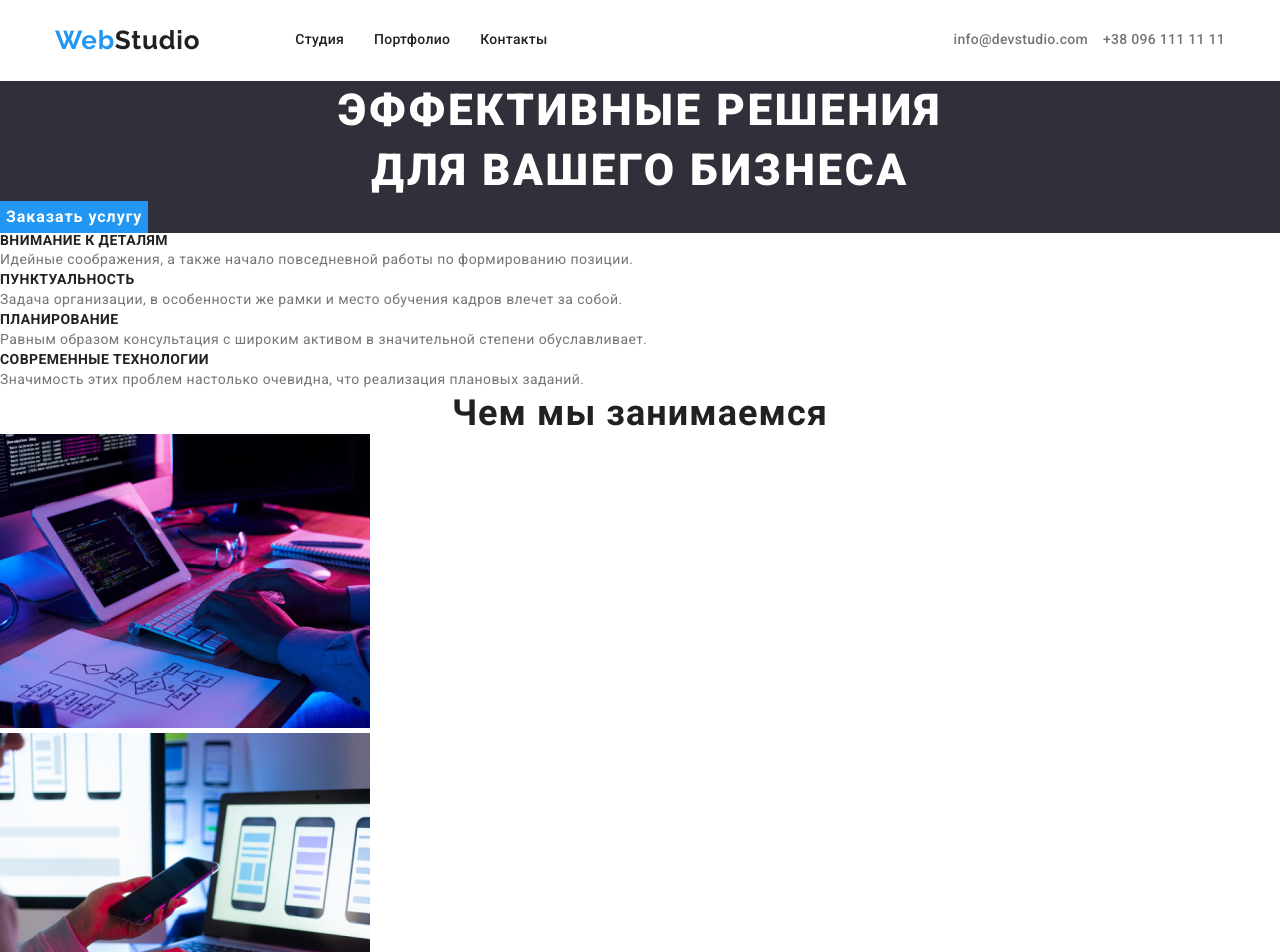
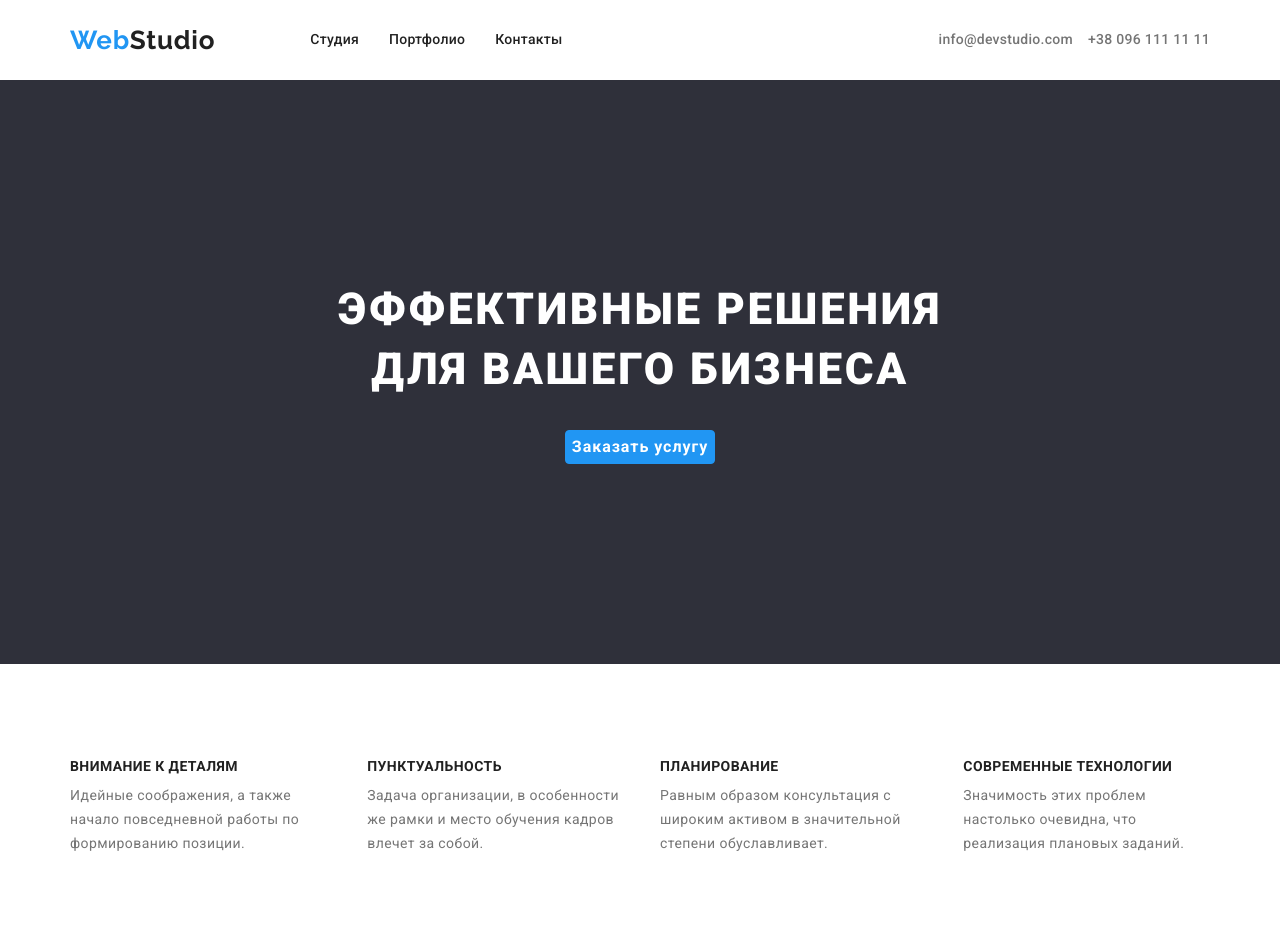
Before and after one commit to GuzOleg/goit-markup-hw-03, a plain HTML site: page index.html in a window 1280 px wide. Shown: the top 952 px of the page. Drawn offline with nearby package versions, Linux system fonts and the light colour scheme.

Commit message:
Add Flex and Geometry

```diff
--- a/css/style.css
+++ b/css/style.css
@@ -36,17 +36,15 @@ section {
 }
 
 .container {
-  width: 1200px;
+  width: 1170px;
+  margin: 0 auto;
   padding-left: 15px;
   padding-right: 15px;
-  margin: 0 auto;
-  padding-top: 25px;
-  padding-bottom: 25px;
 }
 
 /* ------- Скрыть H1 ------- */
 .title-hiden {
-  display:none;
+  display: none;
 }
 /* ------- Работа со ссылками ------- */
 .link {
@@ -91,6 +89,7 @@ section {
 .header-container {
   display: flex;
   align-items: center;
+  justify-content: space-between;
 }
 
 .navig {
@@ -101,8 +100,14 @@ section {
   color: var(--title-color);
 }
 
+.navig-item {
+  padding-top: 32px;
+  padding-bottom: 32px;
+}
+
 .navig-item:not(:last-child) {
   margin-right: 30px;
+
 }
 .navig:hover {
   color: var(--item-on);
@@ -115,7 +120,7 @@ section {
 }
 
 /* ------- Заказ услуг ------- */
-.title-services {
+.title-hero {
   font-weight: 900;
   font-size: 44px;
   line-height: 1.36;
@@ -123,11 +128,16 @@ section {
   letter-spacing: 0.06em;
   text-transform: uppercase;
   color: var(--item-off);
+  margin-bottom: 30px;
 }
-.bg-service {
+.bg-hero {
   background: var(--section-bg);
+  padding-bottom: 200px;
+  padding-top: 200px;
+  text-align: center;
+  margin-bottom: 95px;
 }
-.button-service {
+.button-hero {
   font-family: inherit;
   font-weight: 700;
   font-size: 16px;
@@ -137,7 +147,14 @@ section {
   color: var(--item-off);
   background-color: var(--item-on);
   cursor: pointer;
-  border-width: 0;
+  min-width: 200;
+  min-height: 50;
+  border: 1px solid var(--item-on);
+  border-radius: 4px;
+
+}
+.hero {
+  display: flexbox;
 }
 
 /* ------- Ценности ------- */
@@ -148,11 +165,25 @@ section {
   letter-spacing: 0.03em;
   text-transform: uppercase;
   color: var(--title-color);
+  margin-bottom: 10px;
+
 }
 .values-text {
   font-size: 14px;
   line-height: 1.71;
   letter-spacing: 0.03em;
+}
+.values-box {
+  display: flex;
+  justify-content: space-between;
+  margin-bottom: 95px;
+}
+.values-box .list {
+  display: flex;
+  justify-content: space-between;
+}
+.values-box li:not(:last-child) {
+  margin: 0 30px 0 0;
 }
 
 /* ------- Заголовки секций ------- */
@@ -163,6 +194,14 @@ section {
   text-align: center;
   letter-spacing: 0.03em;
   color: var(--title-color);
+  margin-bottom: 50px;
+}
+
+/* ------- Whay we doing -------- */
+.wedoing-box {
+  display: flex;
+  justify-content: space-between;
+  margin-bottom: 95px;
 }
 
 /* ------- Члены команды ------- */
@@ -179,6 +218,26 @@ section {
   line-height: 1.19;
   text-align: center;
   letter-spacing: 0.03em;
+}
+.bg-member {
+ background-color: var(--bt-background);
+ padding: 95px 0 95px 0;
+}
+
+.team-box {
+  display: flex;
+  justify-content: space-between;
+}
+.team-box li {
+  background-color: var(--item-off);
+  box-shadow: 0px 1px 3px rgba(0, 0, 0, 0.12), 0px 1px 1px rgba(0, 0, 0, 0.14), 0px 2px 1px rgba(0, 0, 0, 0.2);
+  border-radius: 0px 0px 4px 4px;
+}
+.team-box img, p {
+  margin-bottom: 30px;
+}
+.team-box h3 {
+  margin-bottom: 10px;
 }
 
 /* ------- Портфолио ------- */
@@ -217,8 +276,20 @@ section {
 /* ------- Оформление футера ------- */
 footer .logo,
 footer .logo:hover {
-    color:var(--item-off)
+  color:var(--item-off);
 }
+.logo-bottom {
+  margin-bottom: 20px;
+}
+
+.bg-footer {
+  background: var(--section-bg);
+  padding: 60px 0 60px 0;
+}
+.contact-box {
+  display: flexbox;
+}
+
 .location {
   font-size: 14px;
   line-height: 1.71;
--- a/index.html
+++ b/index.html
@@ -15,14 +15,15 @@
     <link rel="stylesheet" href="./css/style.css">
   </head>
   <body>
+    <!-- Секция меню навигации -->
     <header class="navig">
-      <div class="container header-container">
+      <div class="header-container container">
         <nav class="heder-navigation">
           <a href="./index.html" class="logo link" lang="en"><span>Web</span>Studio</a>
           <ul class="list header-list">
-            <li class="navig-item"><a href="./index.html" class="link">Студия</a></li>
-            <li class="navig-item"><a href="./portfolio.html" class="link">Портфолио</a></li>
-            <li class="navig-item"><a href="" class="link ">Контакты</a></li>
+            <li class="navig-item"><a href="./index.html" class="link navig-item">Студия</a></li>
+            <li class="navig-item"><a href="./portfolio.html" class="link navig-item">Портфолио</a></li>
+            <li class="navig-item"><a href="" class="link navig-item">Контакты</a></li>
           </ul>
         </nav>
         <!--Секция "Связаться"-->
@@ -33,16 +34,16 @@
       </div>
     </header>
     <main>
-      <!--Секция "Заказ услуги"-->
-      <div class="bg-service">
-        <h1 class="title-services">
-          Эффективные решения<br />для вашего бизнеса
-        </h1>
-        <button type="button" class="button-service">Заказать услугу</button>
+      <!-- Секция "Заказ услуги"-->
+      <div class="bg-hero">
+        <div class="container hero">
+          <h1 class="title-hero">Эффективные решения<br />для вашего бизнеса</h1>
+          <button type="button" class="button-hero">Заказать услугу</button>
         </div>
-      <div>
-        <!--Секция "Ценности"-->
+      </div>
+      <!-- Секция "Ценности"-->
         <section>
+          <div class="values-box container">
             <ul class="list">
               <li>
                 <h3 class="sect-values">Внимание к деталям</h3>
@@ -73,31 +74,30 @@
                 </p>
               </li>
             </ul>
+          </div>
         </section>
-        <!--Секция "Чем мы занимаемся"-->
+        <!-- Секция "Чем мы занимаемся"-->
         <section>
+          <div class="container">
             <h2 class="title-sections">Чем мы занимаемся</h2>
-          <ul class="list">
+            <ul class="list wedoing-box">
               <li>
                 <img src="./img/ocup1.jpg" width="370" alt="Коддинг алгоритма" />
               </li>
               <li>
-              <img
-                src="./img/ocup2.jpg"
-                width="370"
-                alt="Дизайн мобильного приложения"
-              />
+                <img src="./img/ocup2.jpg" width="370" alt="Дизайн мобильного приложения"/>
               </li>
               <li>
                 <img src="./img/ocup3.jpg" width="370" alt="Палитра цветов" />
               </li>
             </ul>
+          </div>
         </section>
-      </div>
       <!--Секция "Наша команда"-->
-      <section >
+      <section class="bg-member">
+        <div class="container">
           <h2 class="title-sections">Наша команда</h2>
-        <ul class="list">
+          <ul class="list team-box">
             <li>
               <div>
                 <img src="./img/member1.jpg" width="270" alt="Product Designer" />
@@ -131,20 +131,20 @@
               </div>
             </li>
           </ul>
+      </div>
       </section>
     </main>
     <!--Контакты-->
-    <footer class="bg-service">
-      <a href="./index.html" class="logo link" lang="en"><span>Web</span>Studio</a>
+    <footer class="bg-footer">
+      <div class="container contact-box">
+        <div class="logo-bottom"><a href="./index.html" class="logo link"><span>Web</span>Studio</a></div>
         <address>
-        <a
-          href="https://goo.gl/maps/bTtq3ChXj4JMNCNS8"
-          rel="noopener noreferrer"
-          target="_blank" class="location">г. Киев, пр-т Леси Украинки, 26
-        </a><br />
+            <a href="https://goo.gl/maps/bTtq3ChXj4JMNCNS8" rel="noopener noreferrer"
+                target="_blank" class="location">г. Киев, пр-т Леси Украинки, 26</a><br />
             <a href="mailto:info@devstudio.com" rel="noopener noreferrer" class="link">info@example.com</a><br />
             <a href="tel:+380961111111" rel="noopener noreferrer" class="link">+38 099 111 11 11</a>
         </address>
+      </div>
     </footer>
   </body>
 </html>
```
Also changed, not shown: portfolio.html (+1 -1 lines). Lines whose indentation alone changed are shown as unchanged.
